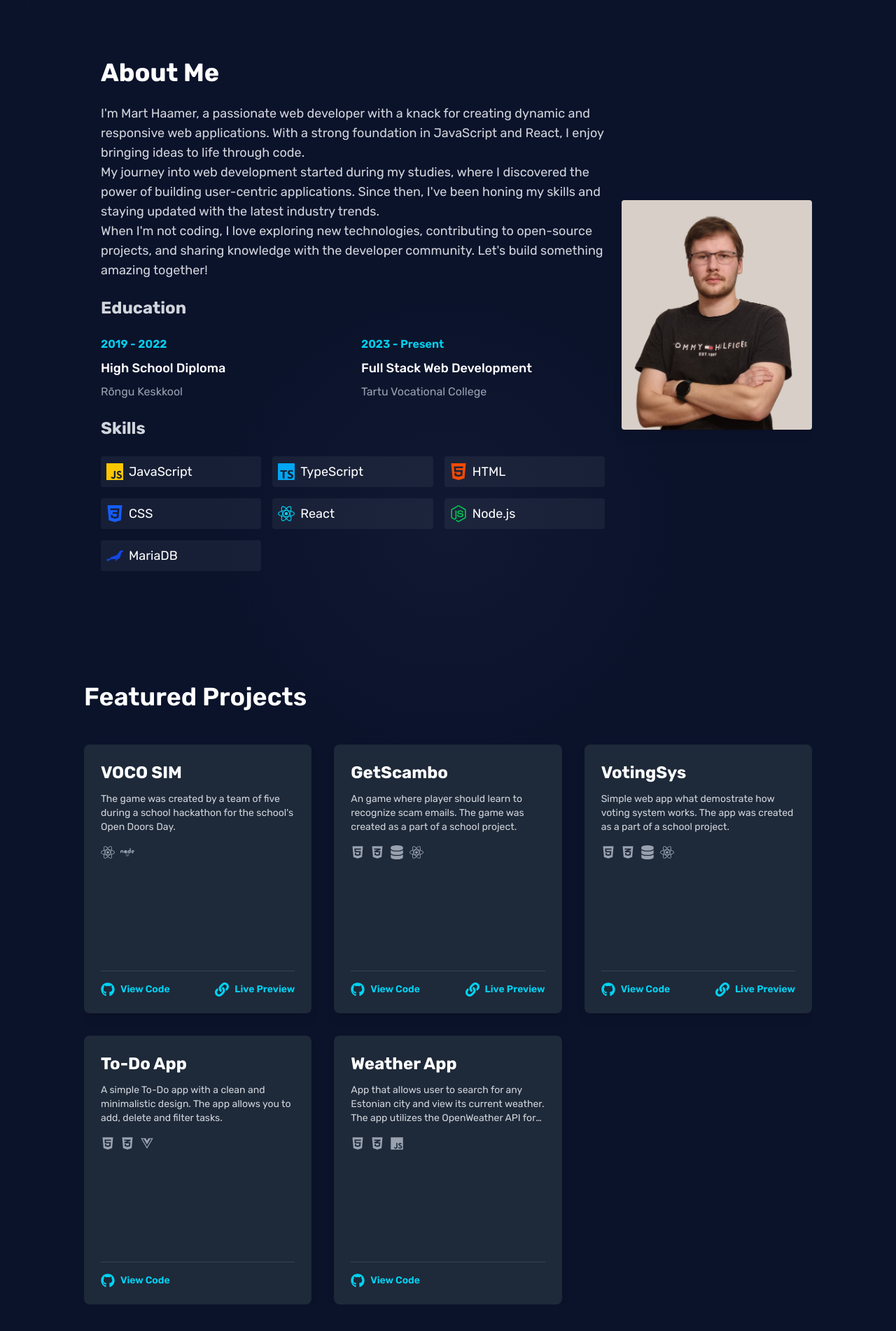
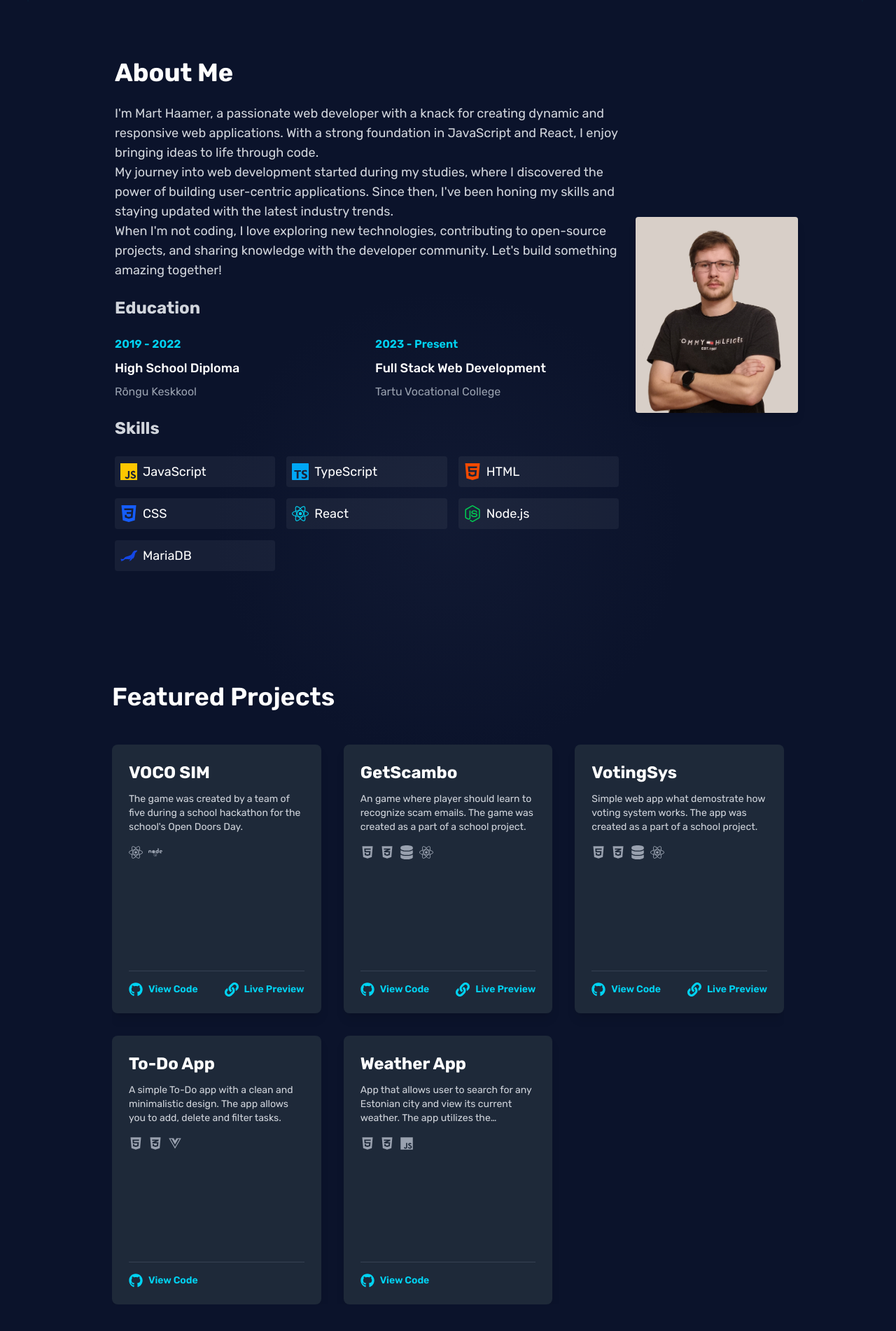
Before and after one commit to Mart556/portfolio, a React (Vite) app: page / in a window 1280 px wide. Shown: the part 796-2698 px from the top of the page at 70% size. Built offline with nearby package versions, Linux system fonts and the light colour scheme.

Commit message:
style changes to sections

```diff
--- a/src/components/Layout.tsx
+++ b/src/components/Layout.tsx
@@ -45,8 +45,6 @@ const Layout = ({ children }: LayoutProps) => {
 		});
 	}, []);
 
-	console.log("isMobile:", isMobile);
-
 	return (
 		<div className='flex w-full'>
 			<div className={`w-20 shrink-0 ${isMobile ? "hidden" : "block"}`} />
--- a/src/sections/About.tsx
+++ b/src/sections/About.tsx
@@ -42,7 +42,7 @@ const About = () => {
 	return (
 		<div
 			id='about'
-			className='h-full py-12 md:py-20 flex flex-col md:flex-row items-center justify-around text-white gap-8 md:gap-0'
+			className='h-full py-12 md:py-20 mx-5 flex flex-col md:flex-row items-center justify-around text-white gap-8 md:gap-0'
 		>
 			<div className='max-w-3xl px-4 md:px-6 space-y-6 md:max-w-xl lg:max-w-3xl '>
 				<h2 className='text-3xl md:text-4xl font-bold mb-6'>About Me</h2>
--- a/src/sections/Contact.tsx
+++ b/src/sections/Contact.tsx
@@ -2,7 +2,7 @@ import { FaGithub, FaDev, FaLinkedin, FaFileAlt } from "react-icons/fa";
 
 const Contact = () => {
 	return (
-		<div id='contact' className='h-full py-20 flex flex-col text-white'>
+		<div id='contact' className='h-full py-20 mx-10 flex flex-col text-white'>
 			<h2 className='text-4xl font-semibold mb-12'>Get in Touch</h2>
 			<p className='text-lg mb-6'>
 				I'm always open to discussing new projects, creative ideas, or
--- a/src/sections/Projects.tsx
+++ b/src/sections/Projects.tsx
@@ -252,7 +252,7 @@ const Projects = () => {
 	}, [isVisible]);
 
 	return (
-		<div id='projects' className='h-full py-20 flex flex-col text-white'>
+		<div id='projects' className='h-full py-20 mx-10 flex flex-col text-white'>
 			<style>{`
 				@keyframes slideInUp {
 					from {
```
